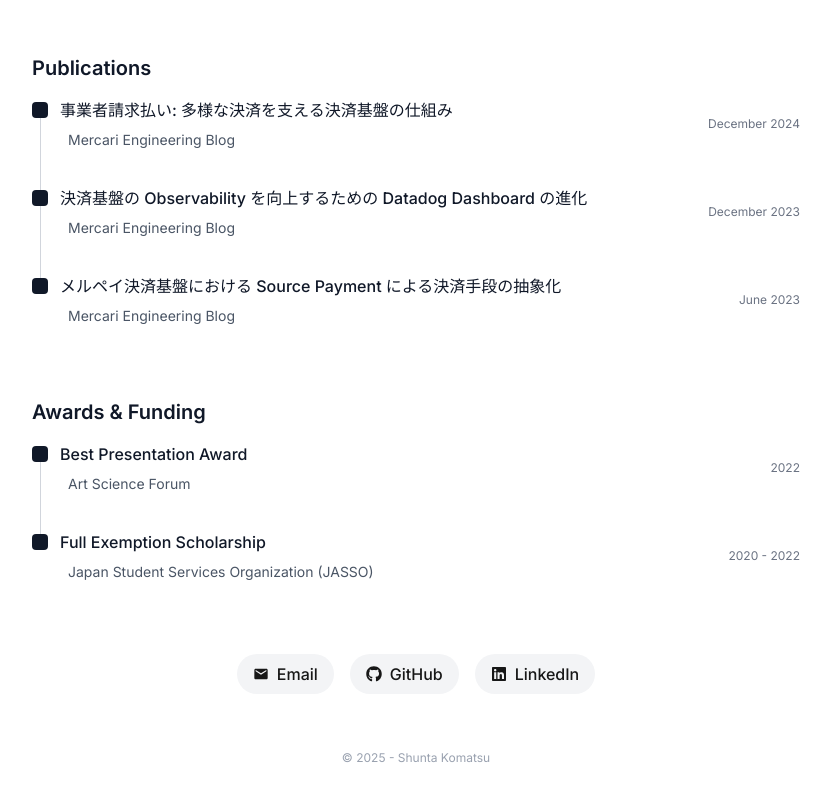
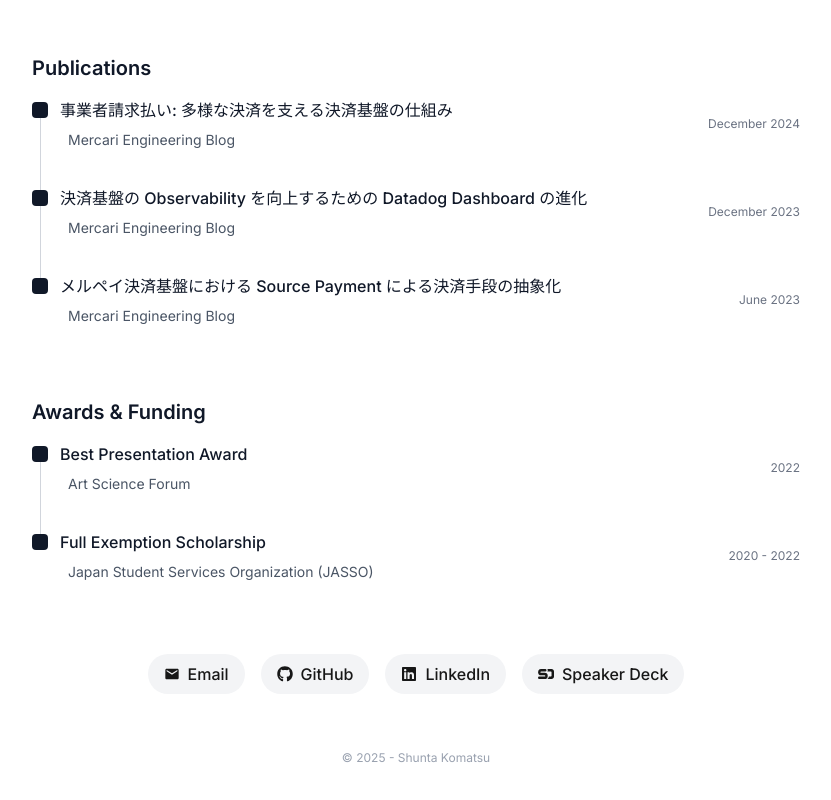
Before and after one commit to 5n7/whoami, a Next.js app: page / in a window 1280 px wide. Shown: the part 2383-3183 px from the top of the page, without its empty margins (224-1055 px from the left). Built offline with nearby package versions, Linux system fonts and the light colour scheme.

Commit message:
feat: support Speaker Deck

```diff
--- a/src/components/ContactLinks.tsx
+++ b/src/components/ContactLinks.tsx
@@ -2,12 +2,14 @@ import Link from "next/link";
 import React from "react";
 import { FaGithub, FaLinkedin } from "react-icons/fa";
 import { MdEmail } from "react-icons/md";
+import { SiSpeakerdeck } from "react-icons/si";
 
 interface ContactLinksProps {
   contacts: {
     email: string;
     github: string;
     linkedin: string;
+    speakerdeck: string;
   };
 }
 
@@ -45,6 +47,17 @@ export const ContactLinks: React.FC<ContactLinksProps> = ({ contacts }) => {
         </span>
         <span>LinkedIn</span>
       </Link>
+      <Link
+        href={`https://speakerdeck.com/${contacts.speakerdeck}`}
+        target="_blank"
+        rel="noopener noreferrer"
+        className="flex items-center space-x-2 rounded-full bg-gray-100 px-4 py-2 font-medium transition-colors hover:bg-gray-200 dark:bg-gray-800 dark:hover:bg-gray-700"
+      >
+        <span>
+          <SiSpeakerdeck />
+        </span>
+        <span>Speaker Deck</span>
+      </Link>
     </section>
   );
 };
--- a/src/data/profile.ts
+++ b/src/data/profile.ts
@@ -44,6 +44,7 @@ export interface ProfileData {
     email: string;
     github: string;
     linkedin: string;
+    speakerdeck: string;
   };
 }
 
@@ -180,5 +181,6 @@ export const profileData: ProfileData = {
     email: "hi@5n7.me",
     github: "5n7",
     linkedin: "shuntak",
+    speakerdeck: "iamshunta",
   },
 };
```
